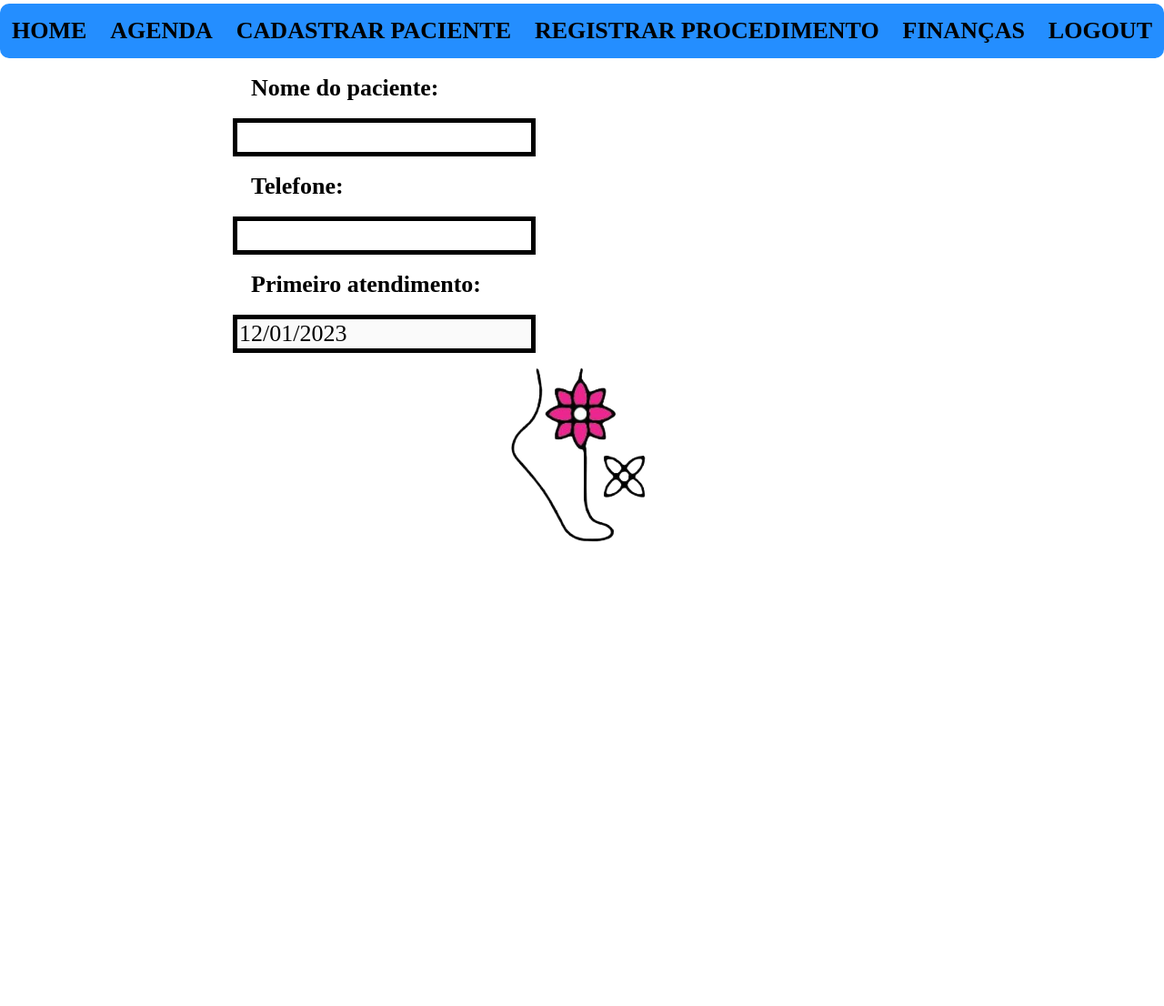
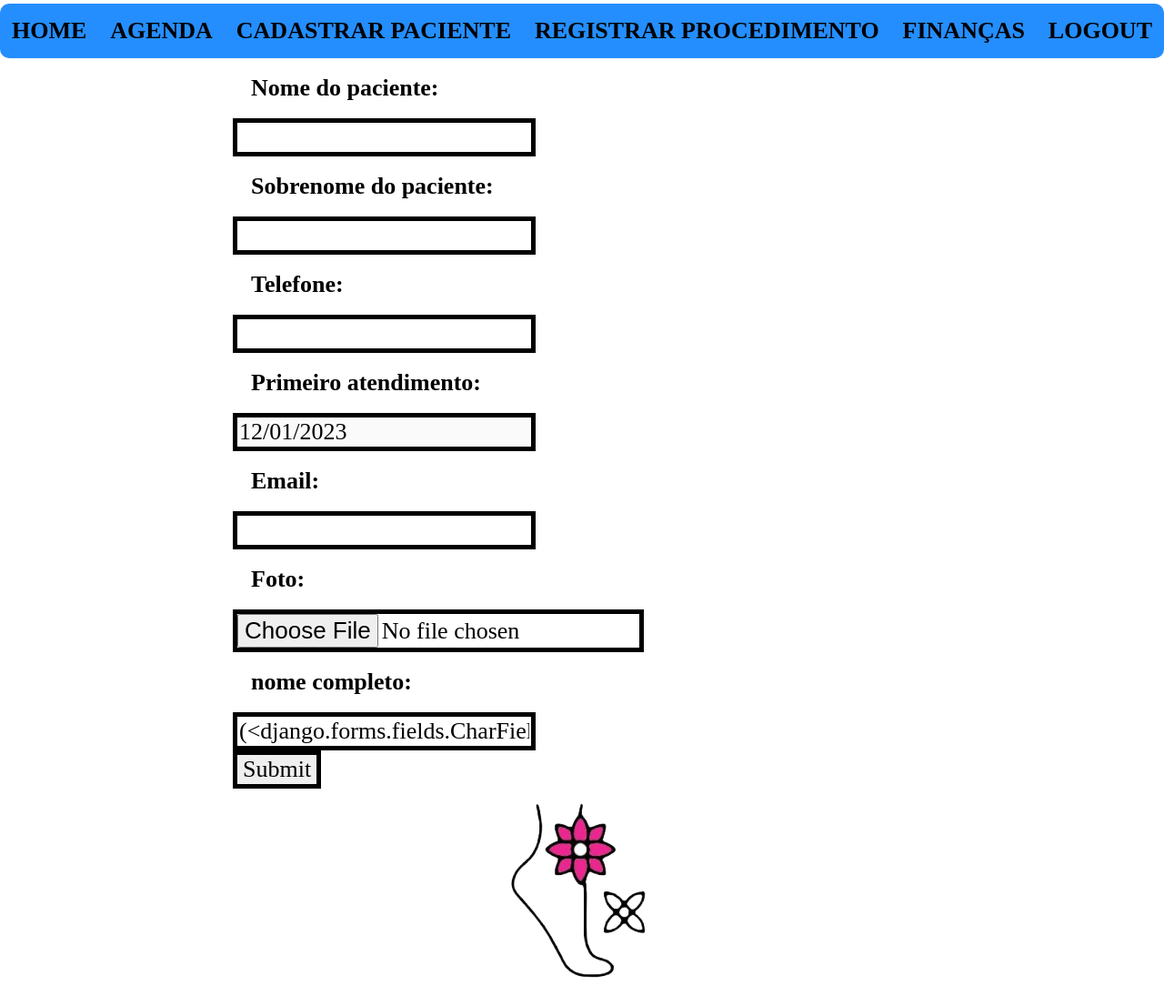
Before and after one commit to paulovitorgm/caminho_dos_pes, a Django app: page / in a window 1280 px wide. Shown: the part 235-1341 px from the top of the page at 91% size. Before the commit the page ends 831 px from the top, so only its background shows below. Run offline with Django 4.2, Linux system fonts and the light colour scheme.

Commit message:
cadastro de pacientes parcial

```diff
--- a/cadastro_de_pacientes/formularios.py
+++ b/cadastro_de_pacientes/formularios.py
@@ -1,17 +1,17 @@
 from django import forms
 from datetime import datetime
-
-#instalar e importar o tempus dominus  - DatePicker
-#from tempus_dominus.widgets import DatePicker
 
 
 class Cadastro_de_paciente(forms.Form):
     nome_paciente = forms.CharField(label='Nome do paciente', max_length=200)
+    sobrenome_paciente = forms.CharField(label='Sobrenome do paciente', max_length=200)
     telefone = forms.CharField(label='Telefone', max_length=11)
     primeiro_atendimento = forms.DateField(disabled=True ,initial=datetime.today)
-    nome_paciente = forms.CharField(label='Nome do paciente', max_length=200)
-# nome
-# telefone
-# primeiro atendimento em
-# email
-# data de nascimento
+    email = forms.EmailField(label='Email', max_length=200)
+    foto = forms.FileField(label='Foto', required=False)
+    nome_completo = nome_paciente, sobrenome_paciente
+    nome_completo = forms.CharField(label='nome completo', initial=nome_completo)
+
+
+    # def __str__(self):
+    #     return self.nome_paciente, self.sobrenome_paciente
--- a/cadastro_de_pacientes/views.py
+++ b/cadastro_de_pacientes/views.py
@@ -1,10 +1,30 @@
-from django.shortcuts import render
+from django.shortcuts import render, redirect
 from . formularios import Cadastro_de_paciente
+from django.contrib.auth.models import User
+from django.contrib import messages
 
 
 def cadastro_de_pacientes(request):
-    forms = Cadastro_de_paciente()
-    contexto = {
+   forms = Cadastro_de_paciente()
+   contexto = {
        'cadastro_de_pacientes' : forms
-    }
-    return render(request,'cadastro_de_pacientes.html', contexto)
+   }
+   if request.method == 'POST':
+      nome_paciente = request.POST['nome_paciente']
+      sobrenomenome_paciente = request.POST['sobrenome_paciente']
+      telefone = request.POST['telefone']
+      primeiro_atendimento = request.POST['primeiro_atendimento']
+      email = request.POST['email']
+      foto = request.FILES['foto']
+      nome_completo = request.POST['nome_completo']
+      if paciente_ja_existe(telefone):
+         messages.error(request, 'O paciente já está cadastrado.')
+         return redirect('')
+   # FALTA CONTEÚDO
+
+
+   def paciente_ja_existe(telefone):
+      '''Verifica no banco de dados, usando o telefone completodo, se o paciente existe'''
+      return User.objects.filter(telefone=telefone).exists()
+
+   return render(request,'cadastro_de_pacientes.html', contexto)
--- a/templates/cadastro_de_pacientes.html
+++ b/templates/cadastro_de_pacientes.html
@@ -6,8 +6,10 @@
 {% include 'partials/_cabecalho.html' %}
 
 
-    <form action="#">
+    <form action="#" method="POST">
+        {% csrf_token %}
         {{ cadastro_de_pacientes }}
+        <input type="submit">
     </form>
 
 
--- a/templates/partials/_base.html
+++ b/templates/partials/_base.html
@@ -12,6 +12,7 @@
     <link rel="stylesheet" href="{% static 'css/style.css' %}">
 
 
+
 </head>
 <body>
 
--- a/templates/static/css/style.css
+++ b/templates/static/css/style.css
@@ -60,6 +60,7 @@
 
 footer div {
     text-align: center;
+
 }
 
 form {
```
Also changed, not shown: caminho_dos_pes/settings.py (+5 -2 lines).
